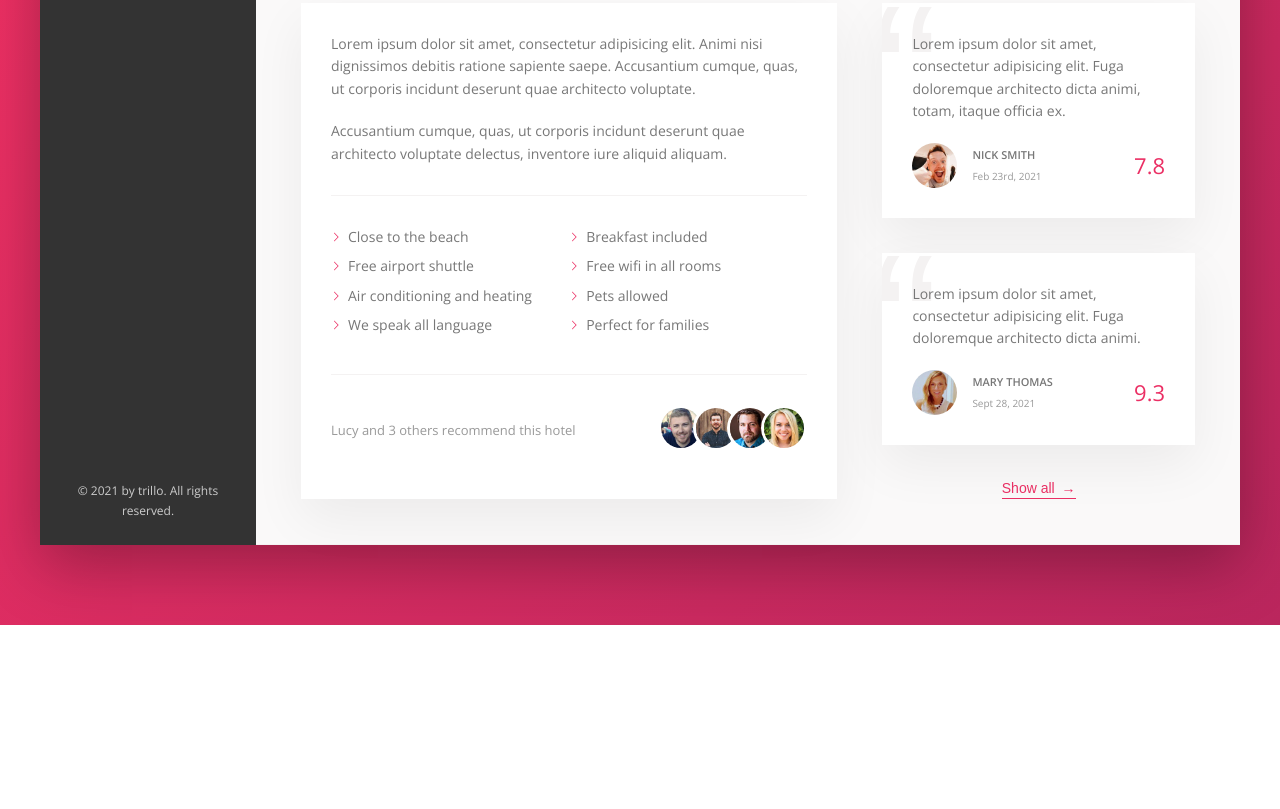
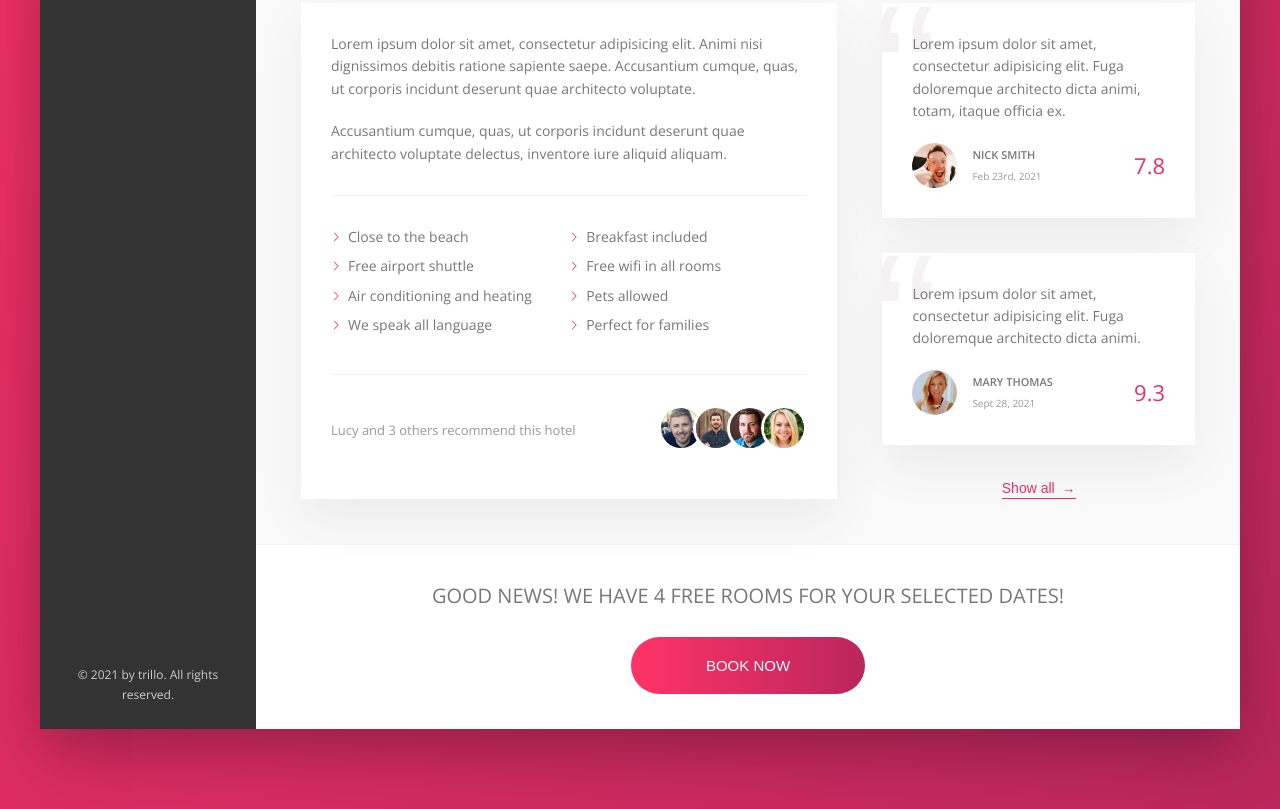
Before and after one commit to SwastikSonkusare/Trillo, a website: page index.html in a window 1280 px wide. Shown: the part 644-1453 px from the top of the page. Before the commit the page ends 1269 px from the top, so only its background shows below. Drawn offline with nearby package versions, Linux system fonts and the light colour scheme.

Commit message:
added: cta section

```diff
--- a/index.html
+++ b/index.html
@@ -239,11 +239,18 @@
                 </figcaption>
               </figure>
 
-              <button class="btn-inline">
-                  Show all <span>&rarr;</span>
-              </button>
+              <button class="btn-inline">Show all <span>&rarr;</span></button>
+            </div>
+          </div>
 
-            </div>
+          <div class="cta">
+            <h2 class="cta__book-now">
+              Good news! We have 4 free rooms for your selected dates!
+            </h2>
+            <button class="btn">
+              <span class="btn__visible">Book now</span>
+              <span class="btn__invisible"> Only 4 rooms left! </span>
+            </button>
           </div>
         </main>
       </div>
--- a/sass/_components.scss
+++ b/sass/_components.scss
@@ -452,3 +452,71 @@
         z-index: 1;
     }
 }
+
+//CTA
+
+.cta {
+    padding: 3.5rem 0;
+    text-align: center;
+
+
+    &__book-now {
+        font-size: 2rem;
+        font-weight: 300;
+        text-transform: uppercase;
+        margin-bottom: 2.5rem;
+    }
+}
+
+.btn {
+    font-size: 1.5rem;
+    border: none;
+    font-weight: 300;
+    text-transform: uppercase;
+    border-radius: 100px;
+    background-image: linear-gradient(to right, var(--color-primary-light), var(--color-primary-dark));
+    color: #fff;
+    position: relative;
+    overflow: hidden;
+    cursor: pointer;
+
+
+    & > * {
+        display: inline-block;
+        height: 100%;
+        width: 100%;
+        transition: all .2s;
+    }
+
+    &__visible {
+        padding: 2rem 7.5rem;
+    }
+
+    &__invisible {
+        position: absolute;
+        padding: 2rem 0;
+        left: 0;
+        top: -100%;
+    }
+
+
+
+    &:hover &__visible {
+        transform: translateY(100%);
+    }
+
+    &:hover &__invisible {
+        top: 0;
+    }
+
+    &:hover {
+        background-image: linear-gradient(to left, var(--color-primary-light), var(--color-primary-dark));
+    }
+
+
+    &:focus {
+        outline: none;
+        animation: pulsate 1s infinite;
+    }
+
+}
```
Also changed, not shown: css/style.css.
